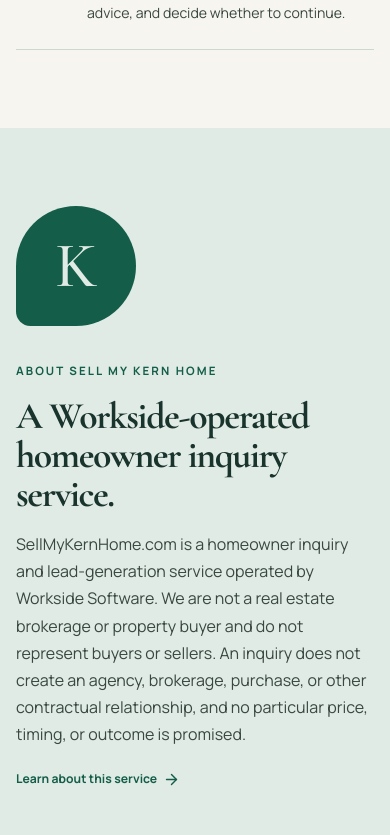
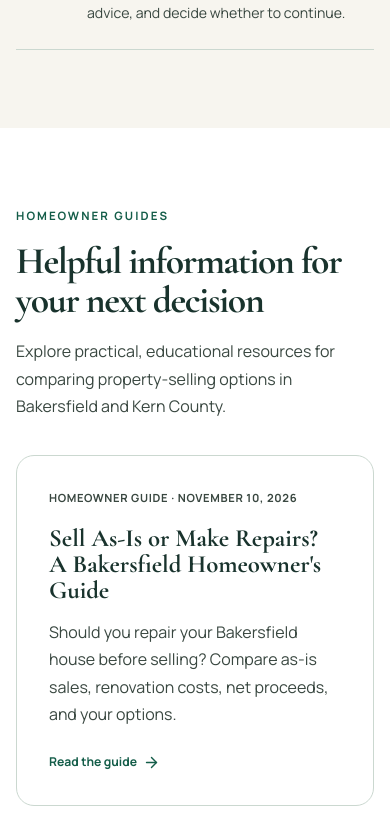
Before and after one commit to suntan-superman/SellMyKernHome, a Next.js app: page / in a window 390 px wide. Shown: the part 6509-7344 px from the top of the page. Built offline with nearby package versions, Linux system fonts and the light colour scheme; no server answers.

Commit message:
Update Blag Access

```diff
--- a/app/globals.css
+++ b/app/globals.css
@@ -642,6 +642,48 @@ summary:focus-visible {
 }
 .process-section {
   background: var(--white);
+}
+.homeowner-guides {
+  background: var(--white);
+}
+.article-card-grid {
+  display: grid;
+  grid-template-columns: repeat(auto-fit, minmax(min(100%, 280px), 1fr));
+  gap: 20px;
+}
+.article-card {
+  display: flex;
+  min-height: 285px;
+  flex-direction: column;
+  border: 1px solid var(--line);
+  border-radius: 16px;
+  background: var(--ivory);
+  padding: 30px;
+}
+.article-card-meta {
+  margin: 0 0 18px;
+  color: var(--brass-dark);
+  font-size: 0.7rem;
+  font-weight: 800;
+  letter-spacing: 0.06em;
+  text-transform: uppercase;
+}
+.article-card h3 {
+  font-size: clamp(1.55rem, 2.4vw, 2rem);
+}
+.article-card h3 a {
+  color: inherit;
+  text-decoration: none;
+}
+.article-card h3 a:hover {
+  text-decoration: underline;
+  text-underline-offset: 5px;
+}
+.article-card > p:not(.article-card-meta) {
+  margin-bottom: 24px;
+}
+.article-card > .text-link {
+  margin-top: auto;
 }
 .process-grid {
   display: grid;
--- a/app/insights/page.js
+++ b/app/insights/page.js
@@ -1,6 +1,7 @@
 import PageHero from "@/components/PageHero";
 import RelatedResources from "@/components/RelatedResources";
+import ArticleCards from "@/components/ArticleCards";
 import { buildPageMetadata } from "@/lib/site";
 
 export const metadata = buildPageMetadata({ title: "Property-Selling Guides for Kern County", description: "Educational guides for Bakersfield and Kern County owners comparing property condition, inherited-home, repair, and written-agreement questions.", path: "/insights" });
-export default function InsightsPage() { return <main id="main-content"><PageHero eyebrow="INSIGHTS" title="Useful questions for a more informed property decision" intro="General educational material to help you organize a conversation—not legal, tax, financial, or real-estate advice." breadcrumbs={[{ label: "Insights" }]} /><section className="prose-section"><div className="prose-narrow"><h2>Reviewed property resources</h2><p>Use the reviewed public guides and calculator below to organize property facts and questions. Additional educational drafts remain unavailable until their factual and legal review is complete.</p></div></section><RelatedResources title="Explore reviewed property resources" links={[["/tools/home-sale-net-proceeds-calculator", "Free home sale net proceeds calculator"], ["/insights/sell-as-is-or-repair-bakersfield", "Sell as-is or make repairs? A Bakersfield homeowner's guide"], ["/sell-your-house-bakersfield", "Compare Bakersfield home-selling options"], ["/sell-house-as-is-bakersfield", "Selling a Bakersfield house as-is"], ["/sell-inherited-house-bakersfield", "Questions for an inherited Kern County property"], ["/sell-house-needs-repairs-bakersfield", "Planning around significant repairs"], ["/sell-rental-property-bakersfield", "Planning a Bakersfield rental-property sale"]]} /></main>; }
+export default function InsightsPage() { return <main id="main-content"><PageHero eyebrow="INSIGHTS" title="Useful questions for a more informed property decision" intro="General educational material to help you organize a conversation—not legal, tax, financial, or real-estate advice." breadcrumbs={[{ label: "Insights" }]} /><section className="section content-shell"><div className="section-heading"><div><p className="eyebrow">LATEST ARTICLES</p><h2>Reviewed homeowner guides</h2></div><p>Use these approved educational guides to organize property facts and questions. Additional drafts remain unavailable until their factual and legal review is complete.</p></div><ArticleCards /></section><RelatedResources title="Explore more property resources" links={[["/tools/home-sale-net-proceeds-calculator", "Free home sale net proceeds calculator"], ["/sell-your-house-bakersfield", "Compare Bakersfield home-selling options"], ["/sell-house-as-is-bakersfield", "Selling a Bakersfield house as-is"], ["/sell-inherited-house-bakersfield", "Questions for an inherited Kern County property"], ["/sell-house-needs-repairs-bakersfield", "Planning around significant repairs"], ["/sell-rental-property-bakersfield", "Planning a Bakersfield rental-property sale"]]} /></main>; }
--- a/app/page.js
+++ b/app/page.js
@@ -8,6 +8,7 @@ import Process from "@/components/Process";
 import CTA from "@/components/CTA";
 import JsonLd from "@/components/JsonLd";
 import PhoneLink from "@/components/PhoneLink";
+import ArticleCards from "@/components/ArticleCards";
 import { BUSINESS_PHONE_DISPLAY, BUSINESS_PHONE_E164, BUSINESS_PHONE_SERVICE_LABEL, OPERATOR_DISCLOSURE, OPERATOR_NAME, SITE_NAME, SITE_URL } from "@/lib/site";
 
 const faqs = [
@@ -43,6 +44,8 @@ export default function HomePage() {
       <article><span>04</span><div><h3>Respect for your decision</h3><p>You can ask questions, seek independent advice, and decide whether to continue.</p></div></article>
     </div></section>
 
+    <section className="section homeowner-guides"><div className="content-shell"><div className="section-heading"><div><p className="eyebrow">HOMEOWNER GUIDES</p><h2>Helpful information for your next decision</h2></div><p>Explore practical, educational resources for comparing property-selling options in Bakersfield and Kern County.</p></div><ArticleCards limit={3} /><p className="section-link"><Link className="text-link" href="/insights">View all homeowner guides <ArrowRight size={17} /></Link></p></div></section>
+
     <section className="section about-strip"><div className="content-shell"><div className="about-mark" aria-hidden="true">K</div><div><p className="eyebrow">ABOUT SELL MY KERN HOME</p><h2>A Workside-operated homeowner inquiry service.</h2><p>{OPERATOR_DISCLOSURE} An inquiry does not create an agency, brokerage, purchase, or other contractual relationship, and no particular price, timing, or outcome is promised.</p><Link className="text-link" href="/about">Learn about this service <ArrowRight size={17} /></Link></div></div></section>
 
     <section className="section content-shell faq-preview"><div><p className="eyebrow">COMMON QUESTIONS</p><h2>Useful answers before you begin</h2></div><div>{faqs.map(([question, answer]) => <details key={question}><summary>{question}</summary><p>{answer}</p></details>)}<Link className="text-link" href="/faq">View all frequently asked questions <ArrowRight size={17} /></Link></div></section>
--- /dev/null
+++ b/components/ArticleCards.js
@@ -0,0 +1,23 @@
+import Link from "next/link";
+import { ArrowRight } from "lucide-react";
+import { articles } from "@/content/articles";
+
+function formatArticleDate(value) {
+  return new Intl.DateTimeFormat("en-US", { month: "long", day: "numeric", year: "numeric", timeZone: "UTC" }).format(new Date(`${value}T00:00:00Z`));
+}
+
+export default function ArticleCards({ limit }) {
+  const publishedArticles = articles
+    .filter((article) => article.approvedForIndexing)
+    .sort((left, right) => right.updated.localeCompare(left.updated));
+  const visibleArticles = typeof limit === "number" ? publishedArticles.slice(0, limit) : publishedArticles;
+
+  return <div className="article-card-grid">
+    {visibleArticles.map((article) => <article className="article-card" key={article.slug}>
+      <p className="article-card-meta">Homeowner guide · <time dateTime={article.updated}>{formatArticleDate(article.updated)}</time></p>
+      <h3><Link href={`/insights/${article.slug}`}>{article.title}</Link></h3>
+      <p>{article.description}</p>
+      <Link className="text-link" href={`/insights/${article.slug}`}>Read the guide <ArrowRight size={17} /></Link>
+    </article>)}
+  </div>;
+}
--- a/components/Header.js
+++ b/components/Header.js
@@ -9,7 +9,7 @@ import { BUSINESS_PHONE_DISPLAY } from "@/lib/site";
 
 const links = [
   ["/", "Home"], ["/how-it-works", "How It Works"], ["/selling-situations", "Selling Situations"],
-  ["/tools/home-sale-net-proceeds-calculator", "Calculator"], ["/about", "About"], ["/faq", "FAQ"], ["/contact", "Contact"],
+  ["/insights", "Insights"], ["/tools/home-sale-net-proceeds-calculator", "Calculator"], ["/about", "About"], ["/faq", "FAQ"], ["/contact", "Contact"],
 ];
 
 export default function Header() {
```
Also changed, not shown: 2 other files (tests, documents, lock files or other folders).
